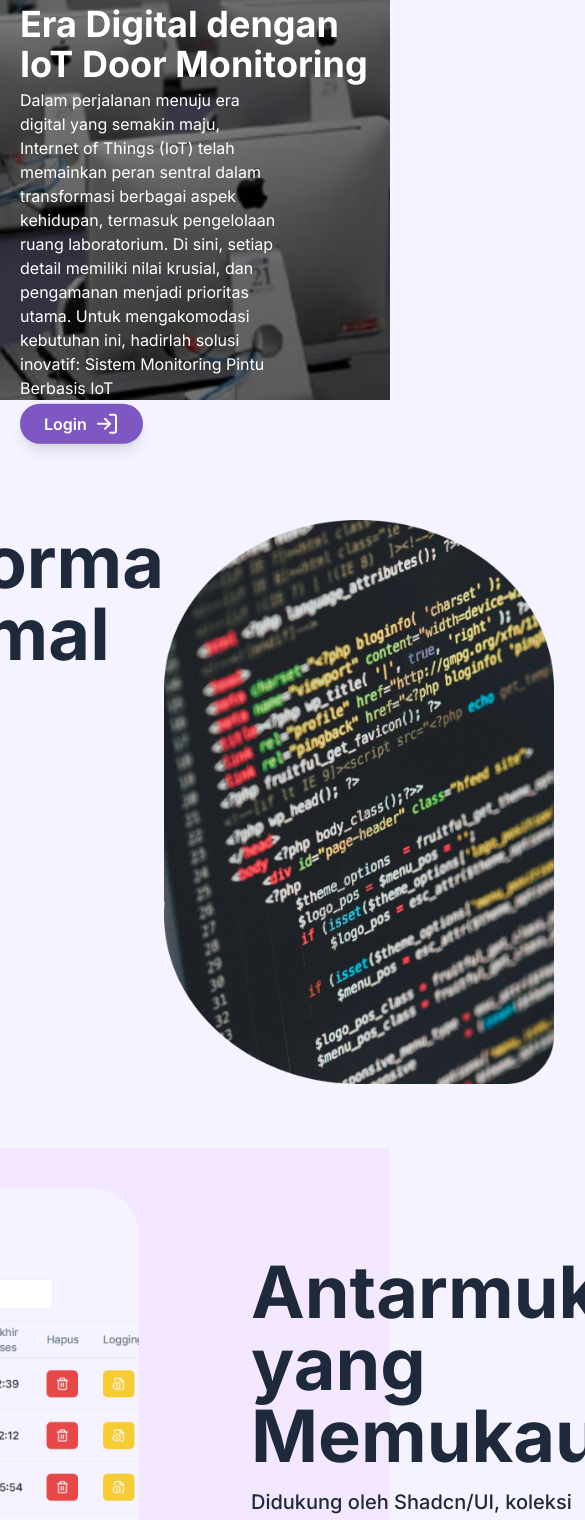
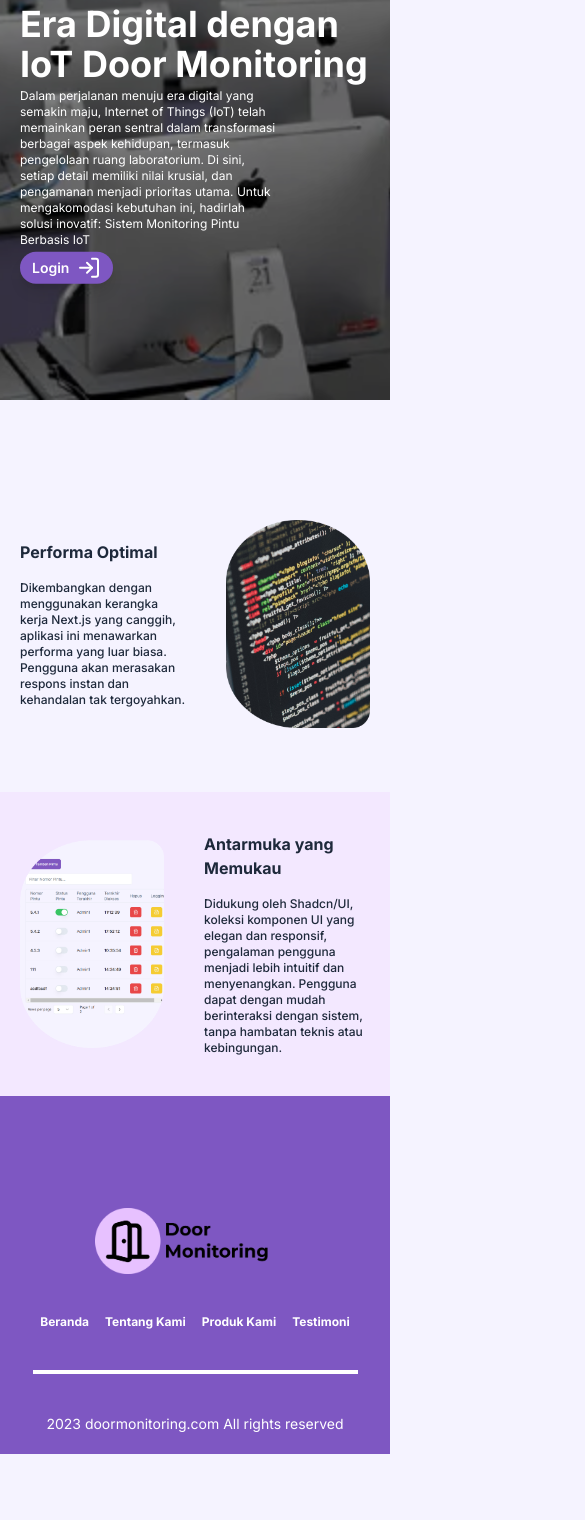
Before and after one commit to tsaqifmu/door-monitoring, a Next.js app: page / in a window 390 px wide. Shown: the part 273-1793 px from the top of the page, 585 px wide, since content can reach past the window. After the commit the page ends 1727 px from the top, so only its background shows below. Built offline with nearby package versions, Linux system fonts and the light colour scheme.

Commit message:
style: Update styles and layout in landing page components

```diff
--- a/components/landingPage/Navbar.tsx
+++ b/components/landingPage/Navbar.tsx
@@ -18,7 +18,7 @@ const NavBar = () => {
       className={`fixed z-50 flex w-full items-center justify-center bg-white shadow-xl`}
     >
       <div
-        className={`${styles.boxWidthNavFoot} ${styles.paddingX} flex w-full items-center justify-between py-3 `}
+        className={`${styles.boxWidthNavFoot} ${styles.paddingXMobile} flex w-full items-center justify-between py-3 `}
       >
         <Link href={`/`}>
           <Image src={logo} height={47} alt="Logo Botanico" />
--- a/components/landingPage/about.tsx
+++ b/components/landingPage/about.tsx
@@ -6,18 +6,24 @@ import about from "@/public/about.png";
 const About = () => {
   return (
     <section
-      className={`${styles.boxWidthNavFoot} ${styles.flexCenter} ${styles.paddingY} flex-row-reverse`}
+      className={`${styles.boxWidthNavFoot} ${styles.flexCenter} ${styles.paddingY} ${styles.paddingXMobile}  flex-row-reverse  `}
     >
-      <div className="ml-28 w-full text-slate-800">
-        <h1 className="text-7xl font-bold">Antarmuka yang Memukau</h1>
-        <h3 className="mt-4 text-xl font-medium">
+      <div className="ml-10 w-full text-slate-800 lg:ml-28">
+        <h1 className="text-base font-bold md:text-4xl lg:text-7xl">
+          Antarmuka yang Memukau
+        </h1>
+        <h3 className="mt-4 text-xs font-medium md:text-lg lg:text-xl">
           Didukung oleh Shadcn/UI, koleksi komponen UI yang elegan dan
           responsif, pengalaman pengguna menjadi lebih intuitif dan
           menyenangkan. Pengguna dapat dengan mudah berinteraksi dengan sistem,
           tanpa hambatan teknis atau kebingungan.
         </h3>
       </div>
-      <Image src={about} width={400} alt="foto tentang kami" />
+      <Image
+        src={about}
+        alt="foto tentang kami"
+        className="w-36 md:w-60 lg:w-96"
+      />
     </section>
   );
 };
--- a/components/landingPage/beranda.tsx
+++ b/components/landingPage/beranda.tsx
@@ -6,18 +6,20 @@ import home from "@/public/home.png";
 const Beranda = () => {
   return (
     <section
-      className={`${styles.boxWidthNavFoot} ${styles.flexCenter} pt-[120px]`}
+      className={`${styles.boxWidthNavFoot} ${styles.flexCenter} ${styles.paddingXMobile} flex-1 pt-[120px]`}
     >
-      <div className="w-full text-slate-800">
-        <h1 className="text-7xl font-bold">Performa Optimal</h1>
+      <div className="w-full pr-10 text-slate-800">
+        <h1 className="text-base font-bold md:text-4xl lg:text-7xl">
+          Performa Optimal
+        </h1>
         {/* <h1 className="text-7xl font-bold">Untuk Sayuran</h1> */}
-        <h3 className="mt-4 w-1/2 text-xl font-medium">
+        <h3 className="mt-4 text-xs font-medium md:text-lg lg:text-xl">
           Dikembangkan dengan menggunakan kerangka kerja Next.js yang canggih,
           aplikasi ini menawarkan performa yang luar biasa. Pengguna akan
           merasakan respons instan dan kehandalan tak tergoyahkan.
         </h3>
       </div>
-      <Image src={home} width={400} alt="foto beranda" />
+      <Image src={home} alt="foto beranda" className="w-36 md:w-60 lg:w-96" />
     </section>
   );
 };
--- a/components/landingPage/buttonLogin.tsx
+++ b/components/landingPage/buttonLogin.tsx
@@ -5,8 +5,8 @@ import React from "react";
 const ButtonLogin = () => {
   return (
     <Link href="/login">
-      <button className="flex items-center gap-x-2 rounded-3xl bg-primaryPurple px-6 py-2 shadow-lg">
-        <h3 className="text-base font-semibold text-white">Login</h3>
+      <button className="flex items-center gap-x-2 rounded-3xl bg-primaryPurple px-3 py-1 shadow-lg lg:px-6 lg:py-2">
+        <h3 className="text-sm font-semibold text-white lg:text-base">Login</h3>
         <LogIn className="text-white" />
       </button>
     </Link>
--- a/components/landingPage/footer.tsx
+++ b/components/landingPage/footer.tsx
@@ -12,16 +12,19 @@ const Footer = () => {
         className={`${styles.boxWidthNavFoot} ${styles.flexCenter} flex-col space-y-10`}
       >
         <Image src={logo} width={200} alt="Logo Botanico" />
-        <div className="flex gap-x-8">
+        <div className="flex gap-x-4 lg:gap-x-8">
           {navLinks.map((link) => (
-            <h3 key={link.id} className="text-base font-bold">
+            <h3
+              key={link.id}
+              className="text-xs font-bold md:text-sm lg:text-base"
+            >
               {link.title}
             </h3>
           ))}
         </div>
-        <div className="w-full border-t-4 border-white" />
+        <div className="w-5/6 border-t-4 border-white lg:w-full" />
         <div className="flex flex-col">
-          <h3>
+          <h3 className="text-sm lg:text-base">
             {new Date().getFullYear()} doormonitoring.com All rights reserved
           </h3>
         </div>
--- a/components/landingPage/hero.tsx
+++ b/components/landingPage/hero.tsx
@@ -7,7 +7,7 @@ const Hero = () => {
   return (
     <section className={`${styles.flexCenter} relative pt-[73px]`}>
       <div
-        className={`${styles.boxWidth} ${styles.paddingX} absolute top-1/2 z-10 flex -translate-y-1/4 flex-col gap-1 text-white lg:gap-4`}
+        className={`${styles.boxWidth} ${styles.paddingXMobile} absolute top-1/2 z-10 flex  -translate-y-1/4 flex-col gap-1 text-white lg:gap-4`}
       >
         <h3 className="text-base font-normal md:text-lg lg:text-2xl">
           Door Monitoring Application
@@ -15,7 +15,7 @@ const Hero = () => {
         <h1 className="text-4xl font-bold md:text-5xl lg:text-7xl">
           Mengawal Laboratorium ke Era Digital dengan IoT Door Monitoring
         </h1>
-        <p className={`${styles.paragraph} w-64 lg:w-1/2 xl:w-3/5`}>
+        <p className={`${styles.paragraph} block w-64 md:w-2/3 xl:w-3/5`}>
           Dalam perjalanan menuju era digital yang semakin maju, Internet of
           Things (IoT) telah memainkan peran sentral dalam transformasi berbagai
           aspek kehidupan, termasuk pengelolaan ruang laboratorium. Di sini,
--- a/lib/styles.ts
+++ b/lib/styles.ts
@@ -3,12 +3,12 @@ const styles = {
   boxWidthNavFoot: "xl:max-w-[1280px] w-full h-full",
 
   heading1: "text-4xl font-extrabold xl:text-6xl",
-  paragraph: "text-base font-normal md:text-lg ",
+  paragraph: "text-xs font-normal md:text-lg ",
 
   flexCenter: "flex justify-center items-center w-full h-full",
   flexStart: "flex justify-start items-center",
 
-  paddingX: "px-5 xl:px-0",
+  paddingXMobile: "px-5 xl:px-0",
   paddingY: "py-10 md:py-16 xl:py-20",
   padding: "px-5 xl:px-0 py-10 md:py-16 xl:py-20",
 
```
